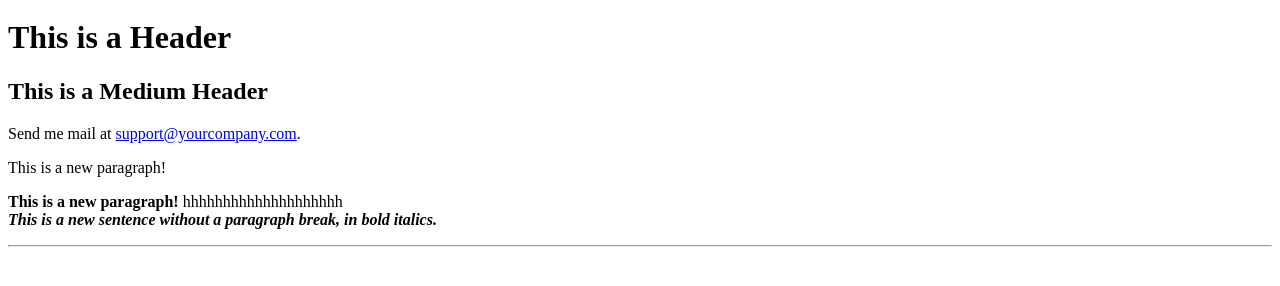
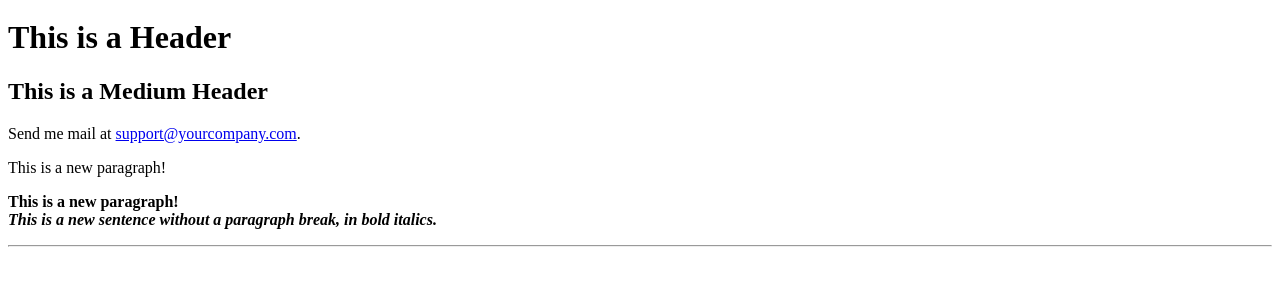
Before and after one commit to Konvalsmt/terraform-test1, a plain HTML site: page index.html in a window 1280 px wide. Shown: the part 62-348 px from the top of the page. Drawn offline with Linux system fonts and the light colour scheme.

Commit message:
Update index.html

```diff
--- a/index.html
+++ b/index.html
@@ -27,7 +27,7 @@ support@yourcompany.com</a>.
 <P> This is a new paragraph!
 
 <P> <B>This is a new paragraph!</B>
-  hhhhhhhhhhhhhhhhhhhh
+
 
 <BR> <B><I>This is a new sentence without a paragraph break, in bold italics.</I></B>
 
```
